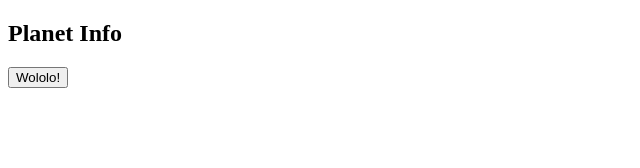
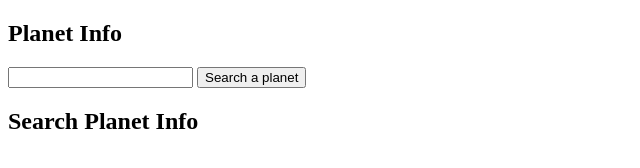
Before and after one commit to R0nai/censo_galatico, a plain HTML site: page index.html in a window 1280 px wide. Shown: the whole page, without its empty margins (0-640 px from the left). Drawn offline with Linux system fonts and the light colour scheme; no server answers.

Commit message:
Add search planet function

```diff
--- a/index.html
+++ b/index.html
@@ -15,7 +15,19 @@
         <p id="planetPopulation"></p>
         <p id="planetTerrain"></p>
     </div>
-    <button onclick="console.log('Wololo')">Wololo!</button>
+    <div>
+        <input type="text" id="searchInput">
+        <button onclick="searchPlanet()">Search a planet</button>
+        <div id="searchResults">
+            <div id="searchPlanetInfo">
+                <h2>Search Planet Info</h2>
+                <p id="searchPlanetName"></p>
+                <p id="searchPlanetClimate"></p>
+                <p id="searchPlanetPopulation"></p>
+                <p id="searchPlanetTerrain"></p>
+            </div>
+        </div>
+    </div>
     <script src="script.js"></script>
 </body>
 
--- a/script.js
+++ b/script.js
@@ -41,3 +41,13 @@ function displayPlanetInfo(planet) {
     planetTerrain.innerHTML = `Terrain: ${planet['terrain']}`;
     console.log(planet['name']);
 }
+
+async function searchPlanet() {
+    let  searchWord = document.getElementById("searchInput").value;
+    let res = await fetch(`https://swapi.dev/api/planets/?search=${searchWord}`);
+    let {results} = await res.json();
+    document.getElementById("searchPlanetName").innerText = results[0]['name'];
+    document.getElementById("searchPlanetClimate").innerText = results[0]['climate'];
+    document.getElementById("searchPlanetPopulation").innerText = results[0]['population'];
+    document.getElementById("searchPlanetTerrain").innerText = results[0]['terrain'];
+}
```
